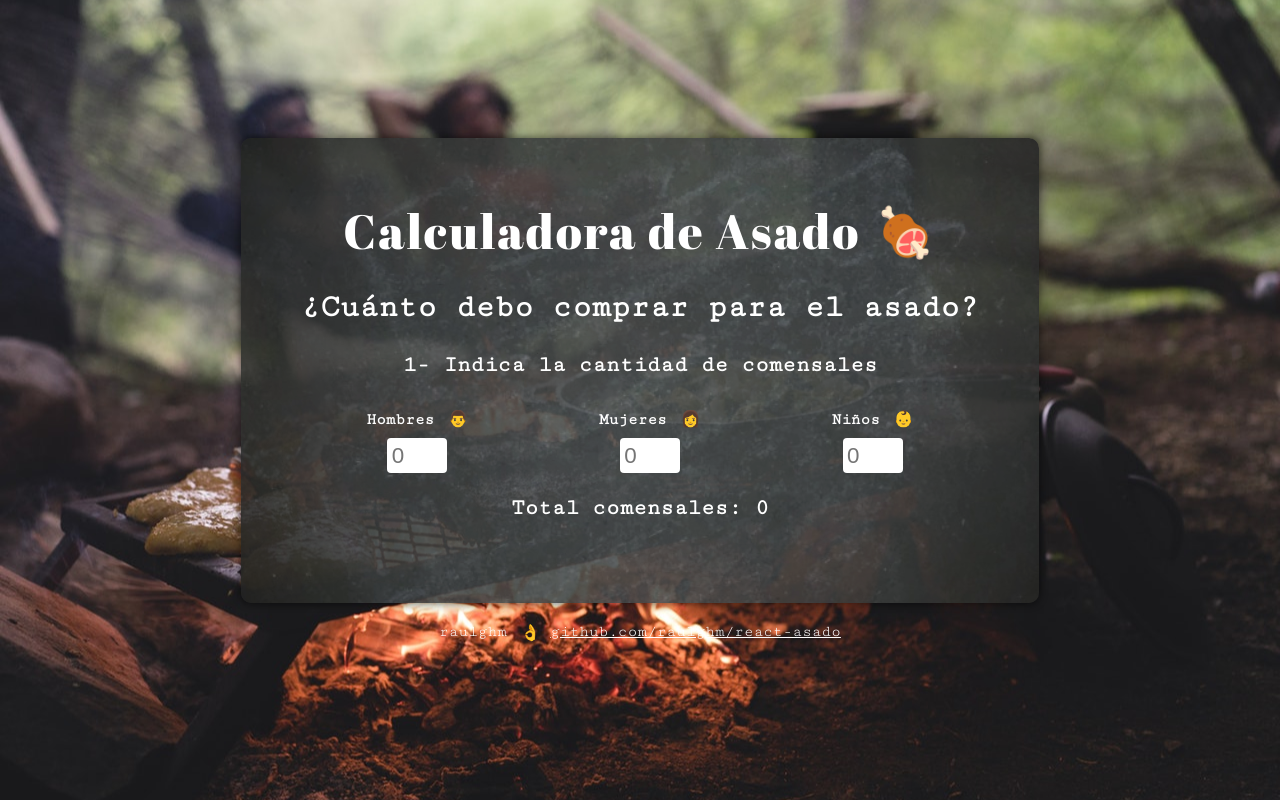
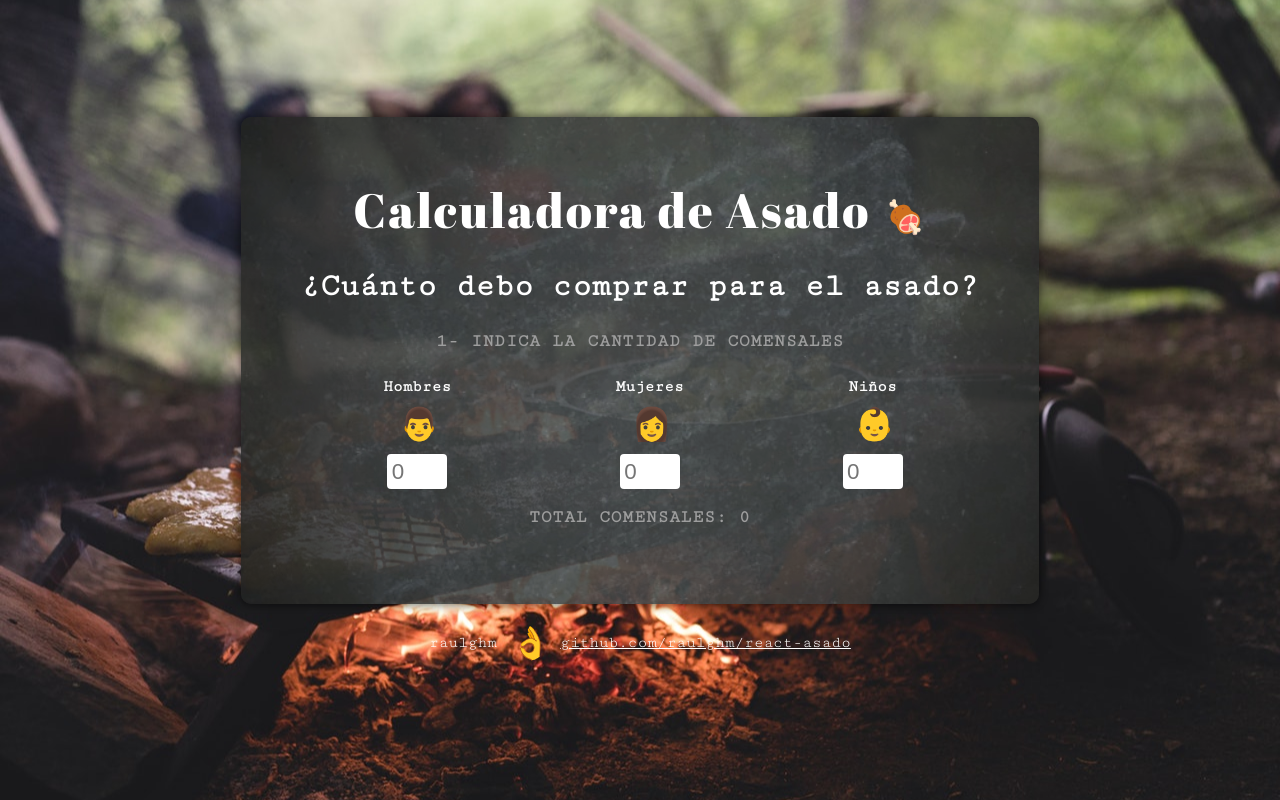
Before and after one commit to raulghm/asadito, a React app: page / in a window 1280 px wide. Built offline with nearby package versions, Linux system fonts and the light colour scheme.

Commit message:
fix(): algunos ajustes de estilo

```diff
--- a/src/index.css
+++ b/src/index.css
@@ -7,10 +7,14 @@
   padding: 0;
   font-family: 'Cutive Mono', sans-serif;
   background-color: #252525;
+  font-weight: lighter;
+}
+
+@media (min-width: 30em) {
+  body {
     background-image: url(./assets/img/photo-1466220549276-aef9ce186540.jpg);
     background-size: cover;
     background-position: 50%;
-  font-weight: lighter;
   }
 
   #root {
@@ -20,3 +24,4 @@
     min-height: 100vh;
     padding: 20px 0;
   }
+}
--- a/src/views/Asado/Asado.css
+++ b/src/views/Asado/Asado.css
@@ -1,6 +1,11 @@
 .Asado {
   max-width: 800px;
-  margin: 10px auto;
+}
+
+@media (min-width: 30em) {
+  .Asado {
+    margin: 10px auto;
+  }
 }
 
 .Asado-wrapper {
@@ -78,18 +83,26 @@
 }
 
 .Asado h3 {
-  font-size: 1.2rem;
   font-weight: bold;
+  font-size: 0.9rem;
+  font-weight: 600;
+  text-transform: uppercase;
+  letter-spacing: 1px;
+  color: #9E9E9E;
 }
 
 @media (min-width: 39.8em) {
   .Asado h3 {
-    font-size: 1.4rem;
+    font-size: 1.1rem;
   }
 }
 
 .Asado h4 {
 	margin: 10px;
+}
+
+.Asado span[role="img"] {
+  font-size: 2rem;
 }
 
 .Asado input[type="number"] {
@@ -133,6 +146,18 @@
   height: 16px;
   margin-left: 10px;
   display: inline-block;
+  vertical-align: middle;
+}
+
+.Asado-select-item h4 > div {
+  display: none;
+  margin-bottom: 10px;
+}
+
+@media (min-width: 39.8em) {
+  .Asado-select-item h4 > div {
+    display: block;
+  }
 }
 
 .Asado-select-item h4 span {
--- a/src/views/Asado/Asado.js
+++ b/src/views/Asado/Asado.js
@@ -156,15 +156,16 @@
         <div className="Asado-wrapper">
           <div className="Asado-body">
             <h1>Calculadora de Asado <span role="img" aria-label="meat">🍖</span></h1>
-
             <h2>{title}</h2>
 
-            <div className="Asado-select">
+            <div className="Asado-select Asado-select--users">
               <h3>1- Indica la cantidad de comensales</h3>
 
               <div className="Asado-select-body Asado-select-body--column">
                 <div className="Asado-select-item">
-                  <h4>Hombres <span role="img" aria-label="men">👨</span></h4>
+                  <h4>
+                    <div>Hombres</div>
+                    <span role="img" aria-label="men">👨</span></h4>
                   <input
                     type="number"
                     pattern="[0-9]*"
@@ -176,7 +177,9 @@
                 </div>
 
                 <div className="Asado-select-item">
-                  <h4>Mujeres <span role="img" aria-label="women">👩</span></h4>
+                  <h4>
+                    <div>Mujeres</div>
+                    <span role="img" aria-label="women">👩</span></h4>
                   <input
                     type="number"
                     pattern="[0-9]*"
@@ -188,7 +191,9 @@
                 </div>
 
                 <div className="Asado-select-item">
-                  <h4>Niños <span role="img" aria-label="children">👶</span></h4>
+                  <h4>
+                    <div>Niños</div>
+                    <span role="img" aria-label="children">👶</span></h4>
                   <input
                     type="number"
                     pattern="[0-9]*"
@@ -204,7 +209,7 @@
             </div>
 
             { peopleCount > 0 &&
-              <div className="Asado-select">
+              <div className="Asado-select Asado-select--budgets">
                 <h3>2- Selecciona tu presupuesto</h3>
 
                 <div className="Asado-select-body Asado-select-body--column">
@@ -249,7 +254,7 @@
             }
 
             { peopleCount > 0 && budgetSelected &&
-              <div className="Asado-select">
+              <div className="Asado-select Asado-select--results">
                 <h3>3- Resultados</h3>
 
                 <div className="Asado-select-body">
```
Lines whose indentation alone changed are shown as unchanged.
